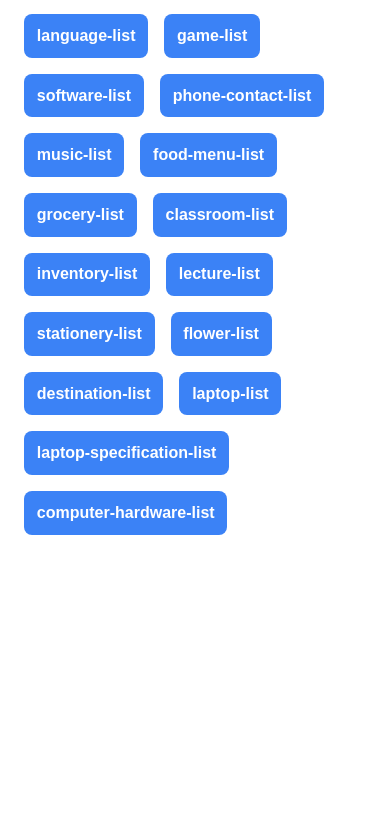
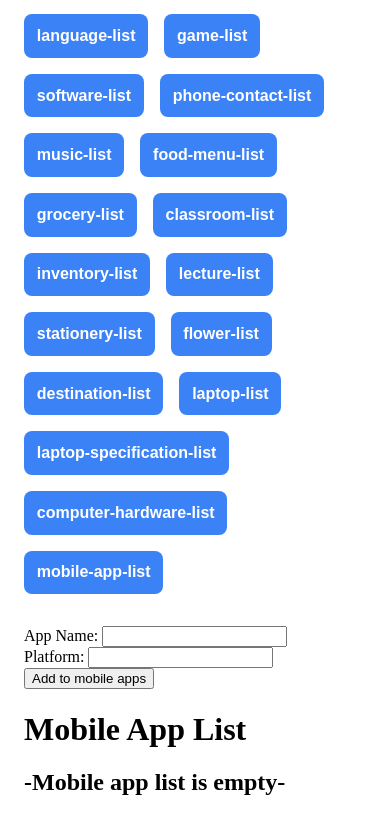
Before and after one commit to devken4u/angular-50-ds-services, an Angular app: page /mobile-app-list in a window 390 px wide. Before the commit this address led to /. Shown: the part 427-1261 px from the top of the page. Before the commit the page ends 1002 px from the top, so only its background shows below. Built offline with nearby package versions, Linux system fonts and the light colour scheme.

Commit message:
feat(mobile app list): Added mobile app list component

```diff
--- a/src/app/app.module.ts
+++ b/src/app/app.module.ts
@@ -35,6 +35,7 @@ import { DestionationListComponent } from './destionation-list/destionation-list
 import { LaptopListComponent } from './laptop-list/laptop-list.component';
 import { LaptopSpecificationListComponent } from './laptop-specification-list/laptop-specification-list.component';
 import { ComputerHardwareListComponent } from './computer-hardware-list/computer-hardware-list.component';
+import { MobileAppListComponent } from './mobile-app-list/mobile-app-list.component';
 
 @NgModule({
   declarations: [
@@ -69,7 +70,8 @@ import { ComputerHardwareListComponent } from './computer-hardware-list/computer
     DestionationListComponent,
     LaptopListComponent,
     LaptopSpecificationListComponent,
-    ComputerHardwareListComponent
+    ComputerHardwareListComponent,
+    MobileAppListComponent
   ],
   imports: [
     RouterOutlet,
--- a/src/app/app.routes.ts
+++ b/src/app/app.routes.ts
@@ -30,6 +30,7 @@ import { DestionationListComponent } from './destionation-list/destionation-list
 import { LaptopListComponent } from './laptop-list/laptop-list.component';
 import { LaptopSpecificationListComponent } from './laptop-specification-list/laptop-specification-list.component';
 import { ComputerHardwareListComponent } from './computer-hardware-list/computer-hardware-list.component';
+import { MobileAppListComponent } from './mobile-app-list/mobile-app-list.component';
 
 export const routes: Routes = [
   { path: '', redirectTo: 'student-list', pathMatch: 'full' },
@@ -67,4 +68,5 @@ export const routes: Routes = [
     component: LaptopSpecificationListComponent,
   },
   { path: 'computer-hardware-list', component: ComputerHardwareListComponent },
+  { path: 'mobile-app-list', component: MobileAppListComponent },
 ];
--- /dev/null
+++ b/src/app/mobile-app-list/mobile-app-list.component.html
@@ -0,0 +1,26 @@
+<main>
+  <div>
+    <label for="name">App Name: </label>
+    <input type="text" id="name" [(ngModel)]="name" />
+    <br />
+    <label for="platform">Platform: </label>
+    <input type="text" id="platform" [(ngModel)]="platform" />
+    <br />
+    <button (click)="add()">Add to mobile apps</button>
+  </div>
+  <div>
+    <h1>Mobile App List</h1>
+    @if( appList.length === 0){
+    <h2>-Mobile app list is empty-</h2>
+    }@else{
+    <ol>
+      @for( app of appList; track $index){
+      <li [style.marginBottom]="'20px'">
+        App Name: {{ app.name }} <br />
+        Platform: {{ app.platform }}
+      </li>
+      }
+    </ol>
+    }
+  </div>
+</main>
--- /dev/null
+++ b/src/app/mobile-app-list/mobile-app-list.component.ts
@@ -0,0 +1,23 @@
+import { Component } from '@angular/core';
+import { MobileApp } from '../types';
+
+@Component({
+  selector: 'app-mobile-app-list',
+  templateUrl: './mobile-app-list.component.html',
+  styleUrl: './mobile-app-list.component.css',
+})
+export class MobileAppListComponent {
+  appList: MobileApp[] = [];
+
+  name: string = '';
+  platform: string = '';
+
+  add() {
+    this.appList.push({
+      name: this.name,
+      platform: this.platform,
+    });
+    this.name = '';
+    this.platform = '';
+  }
+}
--- a/src/app/types.ts
+++ b/src/app/types.ts
@@ -142,3 +142,8 @@ export type LaptopSpecification = {
 export type ComputerHardware = {
   name: string;
 };
+
+export type MobileApp = {
+  name: string;
+  platform: string;
+};
```
Also changed, not shown: src/app/mobile-app-list/mobile-app-list.component.css (added), 1 other file (tests, documents, lock files or other folders).
